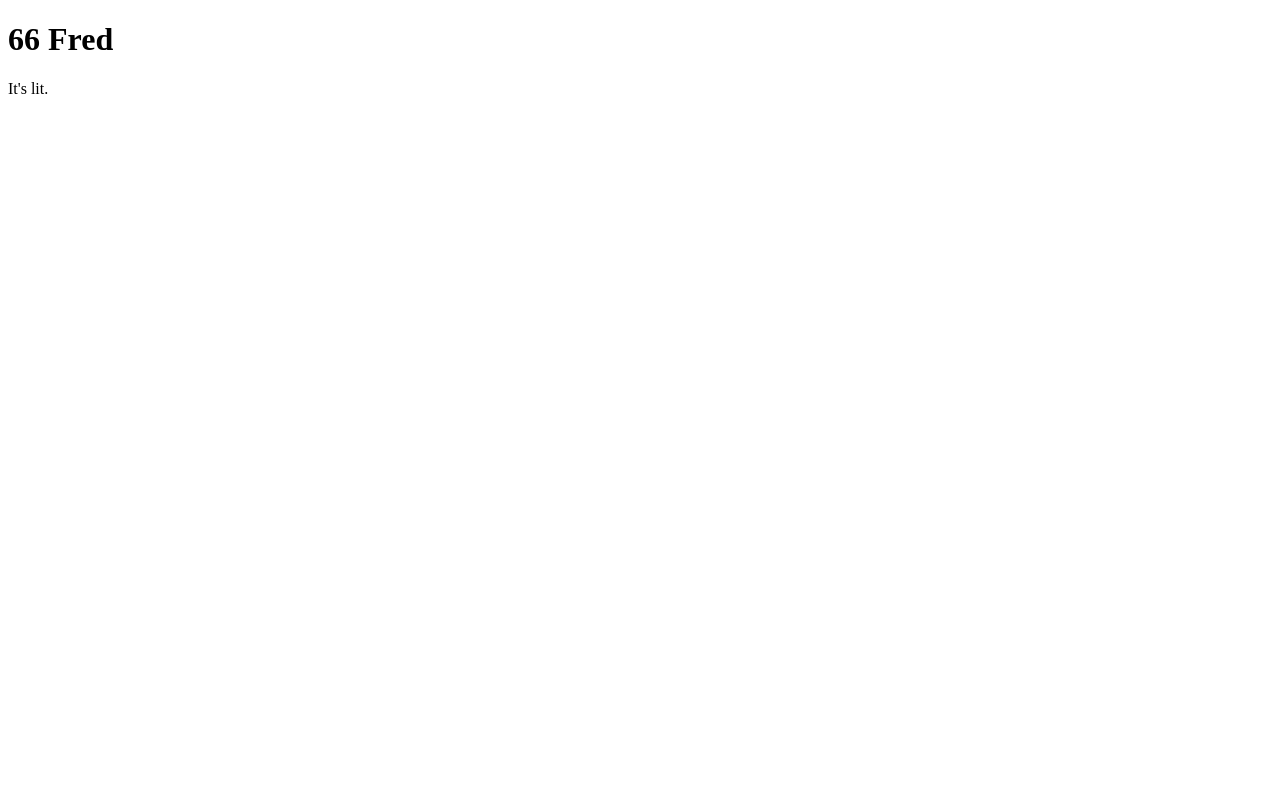
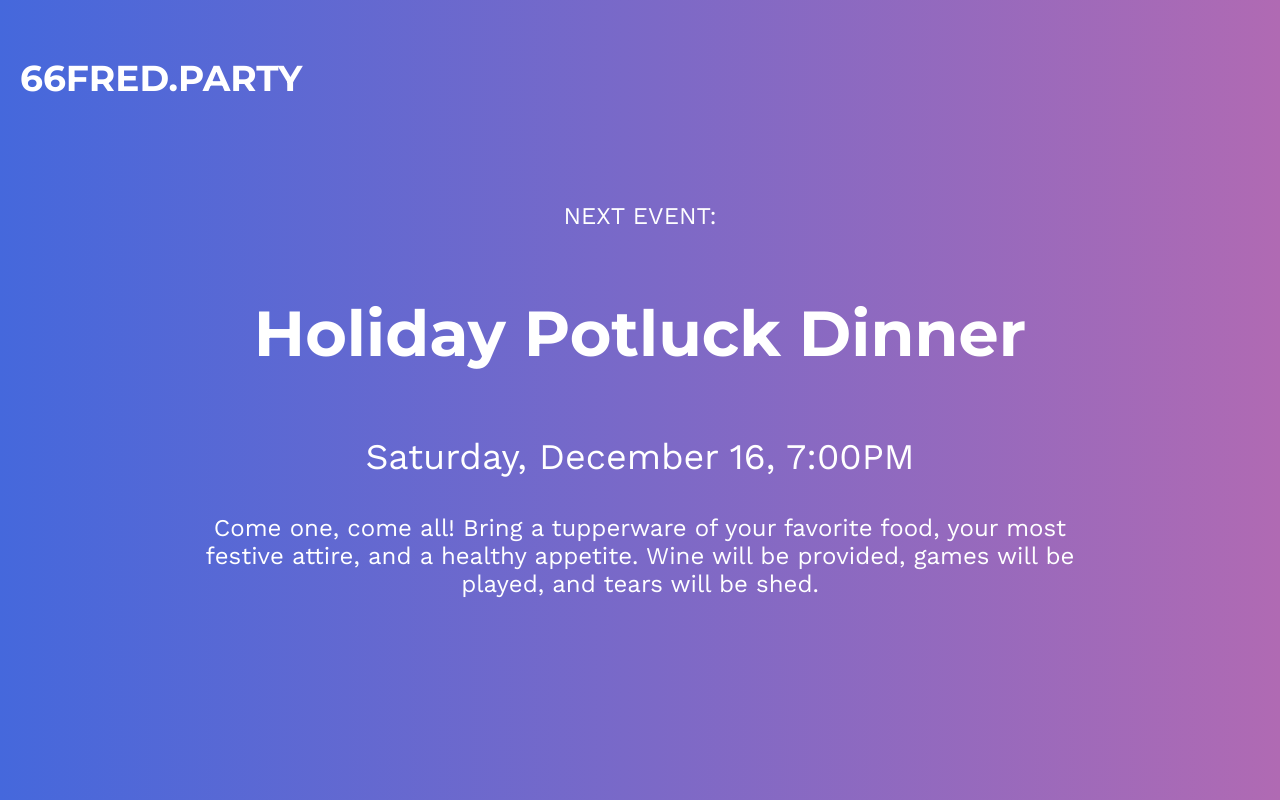
Before and after one commit to 66fred/66fred.github.io, a plain HTML site: page index.html in a window 1280 px wide. Drawn offline with nearby package versions, Linux system fonts and the light colour scheme.

Commit message:
update site

```diff
--- a/index.html
+++ b/index.html
@@ -1,10 +1,23 @@
 <!DOCTYPE html>
+<head>
+  <link rel="stylesheet" type="text/css" href="style.css">
+  <link href="https://fonts.googleapis.com/css?family=Montserrat:700|Work+Sans:400,700" rel="stylesheet">
+</head>
 <html>
 <body>
-
-<h1>66 Fred</h1>
-
-<p>It's lit.</p>
+<div class="site-name-text">
+  <p>66FRED.PARTY</p>
+</div>
+<div class="container">
+  <div class="event-container">
+    <p class="small-event-text">NEXT EVENT:</p>
+    <p class="big-event-text">Holiday Potluck Dinner</p>
+    <p class="info-text">Saturday, December 16, 7:00PM</p>
+    <p class="small-event-text">
+      Come one, come all! Bring a tupperware of your favorite food, your most festive attire, and a healthy appetite. Wine will be provided, games will be played, and tears will be shed.
+    </p>
+  </div>
+</div>
 
 </body>
 </html>
--- /dev/null
+++ b/style.css
@@ -0,0 +1,50 @@
+body, html {
+  margin: 0; overflow: hidden; font-size: 12px;
+}
+.container {
+  background: #4568dc; /* fallback for old browsers */
+  background: -webkit-linear-gradient(to right, #4568dc, #b06ab3); /* Chrome 10-25, Safari 5.1-6 */
+  background: linear-gradient(to right, #4568dc, #b06ab3); /* W3C, IE 10+/ Edge, Firefox 16+, Chrome 26+, Opera 12+, Safari 7+ */
+  height: 100vh;
+  width: 100vw;
+  display: flex;
+  flex-direction: column;
+  justify-content: center;
+  align-items: center;
+}
+
+.big-event-text {
+  color: white;
+  font-family: 'Montserrat', sans-serif;
+  font-weight: bold;
+  font-size: 5.3em;
+}
+
+.info-text {
+  color: white;
+  font-family: 'Work sans', sans-serif;
+  font-size: 3em;
+}
+
+.small-event-text {
+  color: white;
+  font-family: 'Work sans', sans-serif;
+  font-size: 2em;
+  text-align: center;
+}
+
+.site-name-text {
+  position: absolute;
+  left: 20px;
+  top: 20px;
+  color: white;
+  font-family: 'Montserrat', sans-serif;
+  font-weight: bold;
+  font-size: 3em;
+}
+
+.event-container {
+  margin-left: 200px;
+  margin-right: 200px;
+  text-align: center;
+}
```
